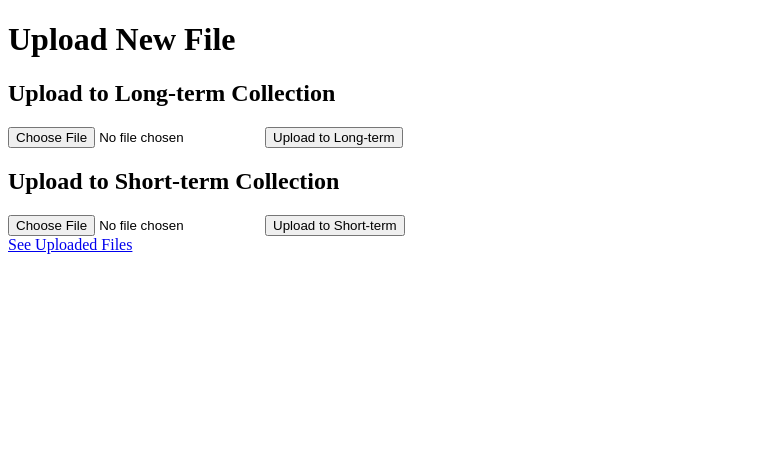
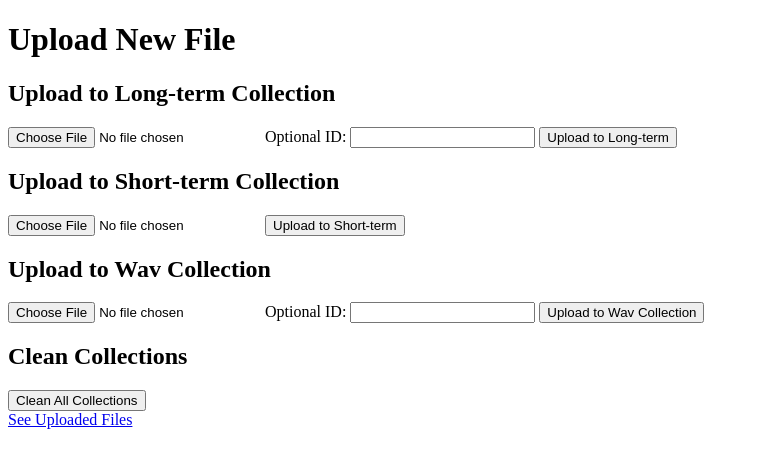
Before and after one commit to liuruoxi1235/AI_antiphonal_singing, a Flask app: page / in a window 1280 px wide. Shown: the top 468 px of the page, without its empty margins (0-759 px from the left). Run offline with Flask 2, Linux system fonts and the light colour scheme.

```diff
--- a/app.py
+++ b/app.py
@@ -1,10 +1,12 @@
-from flask import Flask, request, redirect, url_for, render_template, send_from_directory, jsonify
+from flask import Flask, request, redirect, url_for, send_from_directory, jsonify, render_template
 from werkzeug.utils import secure_filename
 import os
-import numpy as np
 from pymilvus import connections, FieldSchema, CollectionSchema, DataType, Collection, utility
 from vectorize_audio import AudioVectorizer
 from compare_audio import compare_audio
+from clean import clean_collections
+from uploaded_files import uploaded_files_bp
+from store_vectors import store_vector
 
 UPLOAD_FOLDER = 'uploads'
 ALLOWED_EXTENSIONS = {'wav'}
@@ -12,31 +14,49 @@ ALLOWED_EXTENSIONS = {'wav'}
 app = Flask(__name__)
 app.config['UPLOAD_FOLDER'] = UPLOAD_FOLDER
 
+# Register the blueprint
+app.register_blueprint(uploaded_files_bp, url_prefix='/uploads')
+
 # Connect to Milvus
 milvus_host = os.getenv('MILVUS_HOST', 'milvus-standalone')
 milvus_port = os.getenv('MILVUS_PORT', '19530')
 connections.connect("default", host=milvus_host, port=milvus_port)
 
 # Define a collection schema
-fields = [
+vector_fields = [
     FieldSchema(name="id", dtype=DataType.INT64, is_primary=True),
-    FieldSchema(name="vector", dtype=DataType.FLOAT_VECTOR, dim=768)
+    FieldSchema(name="vector", dtype=DataType.FLOAT_VECTOR, dim=768),
+    FieldSchema(name="filename", dtype=DataType.VARCHAR, max_length=255)
 ]
-schema = CollectionSchema(fields, description="audio collection")
+vector_schema = CollectionSchema(vector_fields, description="vector collection")
+
+wav_fields = [
+    FieldSchema(name="id", dtype=DataType.INT64, is_primary=True),
+    FieldSchema(name="filename", dtype=DataType.VARCHAR, max_length=255),
+    FieldSchema(name="dummy_vector", dtype=DataType.FLOAT_VECTOR, dim=2)  # Add a dummy vector field
+]
+wav_schema = CollectionSchema(wav_fields, description="wav collection")
 
 # Ensure long_term_collection exists
 long_term_collection_name = "long_term_collection"
 if not utility.has_collection(long_term_collection_name):
-    long_term_collection = Collection(name=long_term_collection_name, schema=schema)
+    long_term_collection = Collection(name=long_term_collection_name, schema=vector_schema)
 else:
     long_term_collection = Collection(name=long_term_collection_name)
 
 # Ensure short_term_collection exists
 short_term_collection_name = "short_term_collection"
 if not utility.has_collection(short_term_collection_name):
-    short_term_collection = Collection(name=short_term_collection_name, schema=schema)
+    short_term_collection = Collection(name=short_term_collection_name, schema=vector_schema)
 else:
     short_term_collection = Collection(name=short_term_collection_name)
+
+# Ensure wav_collection exists
+wav_collection_name = "wav_collection"
+if not utility.has_collection(wav_collection_name):
+    wav_collection = Collection(name=wav_collection_name, schema=wav_schema)
+else:
+    wav_collection = Collection(name=wav_collection_name)
 
 # Create an index for long_term_collection
 index_params = {
@@ -75,12 +95,24 @@ def upload_long_term():
         file_path = os.path.join(app.config['UPLOAD_FOLDER'], filename)
         file.save(file_path)
 
+        # Get the optional ID from the form
+        user_id = request.form.get('id')
+        if user_id:
+            try:
+                user_id = int(user_id)
+            except ValueError:
+                return jsonify({'status': 'error', 'message': 'ID must be an integer'}), 400
+        else:
+            user_id = long_term_collection.num_entities
+
         # Vectorize and insert into Milvus long-term collection
         vector = vectorizer.extract_features(file_path).flatten().tolist()
-        ids = [long_term_collection.num_entities]
         vectors = [vector]
-        data = [ids, vectors]
+        ids = [user_id]
+        filenames = [filename]
+        data = [ids, vectors, filenames]
         long_term_collection.insert(data)
+        print(f"Inserted file {filename} into long_term_collection with ID {user_id}.")
 
         return jsonify({'status': 'success', 'message': 'File uploaded to long-term collection'}), 200
     return jsonify({'status': 'error', 'message': 'File type not allowed'}), 400
@@ -99,26 +131,81 @@ def upload_short_term():
 
         # Vectorize and insert into Milvus short-term collection
         vector = vectorizer.extract_features(file_path).flatten().tolist()
+        vectors = [vector]
         ids = [short_term_collection.num_entities]
-        vectors = [vector]
-        data = [ids, vectors]
+        filenames = [filename]
+        data = [ids, vectors, filenames]
         short_term_collection.insert(data)
+        print(f"Inserted file {filename} into short_term_collection with ID {short_term_collection.num_entities}.")
 
         # Perform similarity search with long-term collection
         result = compare_audio(file_path)
-        return jsonify({'status': 'success', 'message': 'File uploaded to short-term collection', 'best_match': result}), 200
+        if result is not None:
+            # Play the matching wav file from wav_collection
+            matching_file = get_wav_file_by_id(result)
+            if matching_file:
+                return render_template('uploaded_files.html', files=[matching_file])
+            else:
+                return jsonify({'status': 'success', 'message': 'File uploaded to short-term collection', 'best_match': result, 'note': 'Matching file not found in wav collection'}), 200
+        else:
+            return jsonify({'status': 'success', 'message': 'File uploaded to short-term collection', 'best_match': 'No match found'}), 200
     return jsonify({'status': 'error', 'message': 'File type not allowed'}), 400
 
-@app.route('/uploads')
-def uploaded_files():
-    files = os.listdir(app.config['UPLOAD_FOLDER'])
-    return render_template('uploaded_files.html', files=files)
+@app.route('/upload_wav', methods=['POST'])
+def upload_wav():
+    if 'file' not in request.files:
+        return redirect(request.url)
+    file = request.files['file']
+    if file.filename == '':
+        return redirect(request.url)
+    if file and allowed_file(file.filename):
+        filename = secure_filename(file.filename)
+        file_path = os.path.join(app.config['UPLOAD_FOLDER'], filename)
+        file.save(file_path)
 
-@app.route('/uploads/<filename>')
-def uploaded_file(filename):
-    return send_from_directory(app.config['UPLOAD_FOLDER'], filename)
+        # Get the optional ID from the form
+        user_id = request.form.get('id')
+        if user_id:
+            try:
+                user_id = int(user_id)
+            except ValueError:
+                return jsonify({'status': 'error', 'message': 'ID must be an integer'}), 400
+        else:
+            user_id = wav_collection.num_entities
+
+        # Store the wav file in Milvus wav collection
+        store_wav_file(file_path, user_id)
+        return jsonify({'status': 'success', 'message': 'Wav file uploaded to wav collection'}), 200
+    return jsonify({'status': 'error', 'message': 'File type not allowed'}), 400
+
+@app.route('/clean_collections', methods=['POST'])
+def clean_collections_route():
+    try:
+        clean_collections()
+        return jsonify({'status': 'success', 'message': 'Collections cleaned successfully'}), 200
+    except Exception as e:
+        return jsonify({'status': 'error', 'message': str(e)}), 500
+
+def store_wav_file(file_path, user_id):
+    filenames = [os.path.basename(file_path)]
+    ids = [user_id]
+    dummy_vectors = [[0.0, 0.0]]  # Dummy vector values
+    data = [ids, filenames, dummy_vectors]
+    wav_collection.insert(data)
+    print(f"Stored wav file {file_path} with ID {user_id} in wav_collection.")
+
+def get_wav_file_by_id(file_id):
+    try:
+        results = wav_collection.query(expr=f"id == {file_id}", output_fields=["filename"])
+        if results:
+            return results[0]["filename"]
+        else:
+            return None
+    except Exception as e:
+        print(f"Error fetching file with ID {file_id}: {e}")
+        return None
 
 if __name__ == '__main__':
     if not os.path.exists(UPLOAD_FOLDER):
         os.makedirs(UPLOAD_FOLDER)
-    app.run(host='0.0.0.0', port=5001, debug=True)
+    app.run(host='0.0.0.0', port=5002, debug=True)
--- a/docker-compose.yml
+++ b/docker-compose.yml
@@ -75,7 +75,7 @@ services:
     volumes:
       - ./uploads:/app/uploads
     ports:
-      - "5001:5001"
+      - "5002:5002"
     depends_on:
       - milvus-standalone
     environment:
--- a/templates/upload.html
+++ b/templates/upload.html
@@ -9,6 +9,8 @@
     <h2>Upload to Long-term Collection</h2>
     <form action="{{ url_for('upload_long_term') }}" method="post" enctype="multipart/form-data">
         <input type="file" name="file">
+        <label for="id">Optional ID:</label>
+        <input type="text" name="id">
         <input type="submit" value="Upload to Long-term">
     </form>
 
@@ -18,6 +20,19 @@
         <input type="submit" value="Upload to Short-term">
     </form>
 
-    <a href="{{ url_for('uploaded_files') }}">See Uploaded Files</a>
+    <h2>Upload to Wav Collection</h2>
+    <form action="{{ url_for('upload_wav') }}" method="post" enctype="multipart/form-data">
+        <input type="file" name="file">
+        <label for="id">Optional ID:</label>
+        <input type="text" name="id">
+        <input type="submit" value="Upload to Wav Collection">
+    </form>
+
+    <h2>Clean Collections</h2>
+    <form action="{{ url_for('clean_collections_route') }}" method="post">
+        <input type="submit" value="Clean All Collections">
+    </form>
+
+    <a href="{{ url_for('uploaded_files.uploaded_files') }}">See Uploaded Files</a>
 </body>
 </html>
--- /dev/null
+++ b/uploaded_files.py
@@ -0,0 +1,45 @@
+from flask import Blueprint, render_template, jsonify, send_file
+from pymilvus import utility, Collection
+import os
+
+uploaded_files_bp = Blueprint('uploaded_files', __name__)
+
+long_term_collection_name = "long_term_collection"
+short_term_collection_name = "short_term_collection"
+
+@uploaded_files_bp.route('/')
+def uploaded_files():
+    filenames = []
+
+    # Fetch filenames from long-term collection
+    if utility.has_collection(long_term_collection_name):
+        long_term_collection = Collection(long_term_collection_name)
+        try:
+            long_term_collection.load()
+            long_term_entities = long_term_collection.query(expr="*", output_fields=["filename"])
+            filenames += [entity["filename"] for entity in long_term_entities]
+            print(f"Fetched {len(long_term_entities)} files from long_term_collection.")
+        except Exception as e:
+            print(f"Error loading long_term_collection: {e}")
+
+    # Fetch filenames from short-term collection
+    if utility.has_collection(short_term_collection_name):
+        short_term_collection = Collection(short_term_collection_name)
+        try:
+            short_term_collection.load()
+            short_term_entities = short_term_collection.query(expr="*", output_fields=["filename"])
+            filenames += [entity["filename"] for entity in short_term_entities]
+            print(f"Fetched {len(short_term_entities)} files from short_term_collection.")
+        except Exception as e:
+            print(f"Error loading short_term_collection: {e}")
+
+    print(f"Total files fetched: {len(filenames)}")
+    return render_template('uploaded_files.html', files=filenames)
+
+@uploaded_files_bp.route('/<filename>')
+def uploaded_file(filename):
+    # Replace this with logic to fetch the file data from your actual storage
+    file_path = os.path.join('uploads', filename)
+    if os.path.isfile(file_path):
+        return send_file(file_path)
+    return jsonify({'status': 'error', 'message': 'File not found'}), 404
```
Also changed, not shown: clean.py (added, +53 -0 lines), compare_audio.py (+18 -26 lines), store_vectors.py (+16 -4 lines), templates/uploaded_files.html (+7 -1 lines), 7 other files.
